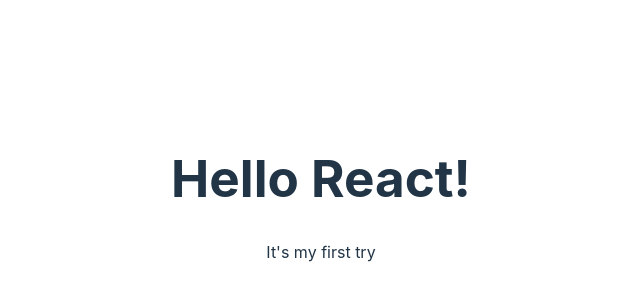
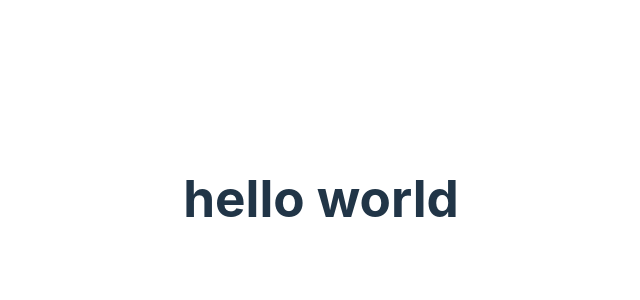
Before and after one commit to YogeshPeriyasamy/React, a React (Vite) app: page / in a window 1280 px wide. Shown: the part 202-502 px from the top of the page, without its empty margins (319-959 px from the left). Built offline with nearby package versions, Linux system fonts and the light colour scheme.

Commit message:
tried dynamic content

```diff
--- a/src/App.tsx
+++ b/src/App.tsx
@@ -4,7 +4,11 @@
 function App() {
  //here we r retruning jsx which looks like html
  //jsx==javascript xml
-return <div><Message></Message></div>
+ // we can return duynamic content
+ let name=''
+ if(name)return <div><Message></Message></div>
+ else return <h1> hello world</h1>
+
 }
 
 export default App
```
